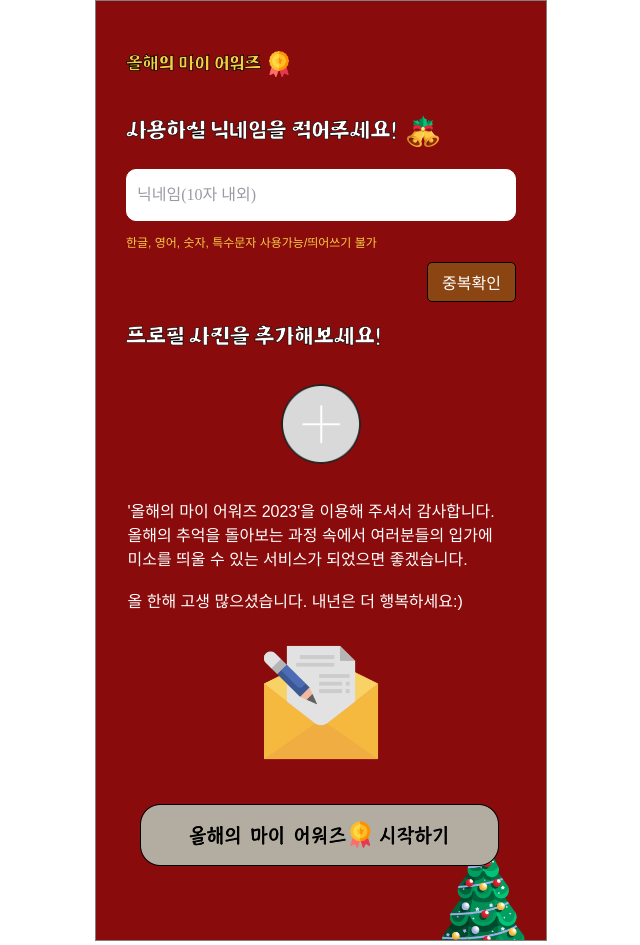
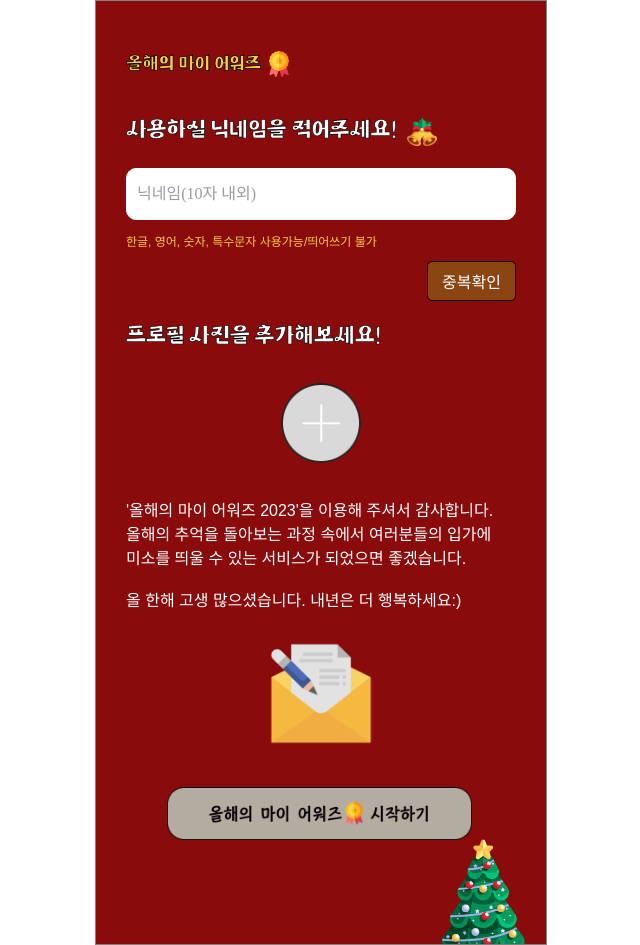
Before and after one commit to 2023-my-awards/2023-MY-AWARDS-FRONT-v2, a React (Vite) app: page /setprofile in a window 1280 px wide. Shown: the whole page, without its empty margins (319-959 px from the left). Built offline with nearby package versions, Linux system fonts and the light colour scheme; a web font is replaced by a local one.

Commit message:
Design: 프로필 세팅 페이지 디자인 최적화

```diff
--- a/src/css/SetProfile.css
+++ b/src/css/SetProfile.css
@@ -1,12 +1,17 @@
 #setprofile {
+  padding: 0px 30px 30px 30px;
   background-image: url("/public/images/setprofile_bg.png");
   background-size: cover;
   background-repeat: no-repeat;
   background-position: center;
-  width: 100%;
+
   height: cover;
   margin: 0;
   /* body의 margin 제거 */
+}
+
+#logo-wrapper {
+  margin-left: -30px;
 }
 
 #content {
@@ -15,7 +20,6 @@
   color: #ffffff;
   text-align: left;
   margin-top: 20px;
-  margin-left: 30px;
   -webkit-text-stroke: 0.6px #000;
 }
 
@@ -26,23 +30,21 @@
   font-weight: 400;
   line-height: normal;
   -webkit-text-stroke: 0.015cm black;
-  margin-left: 30px;
   cursor: pointer;
 }
 
 #bell {
   width: 7.5%;
   height: auto;
+  margin-bottom: -10px;
   margin-left: 10px;
-  margin-bottom: -10px;
 }
 
 #inputbox {
   display: flex;
   align-items: center;
   margin-top: 10px;
-  margin-left: 30px;
-  margin-right: 30px;
+
 }
 
 #input {
@@ -63,7 +65,11 @@
   font-family: "CinemaB", sans-serif;
   font-size: 12px;
   color: #f7cc44;
-  margin-left: 30px;
+
+}
+
+#check-box {
+  margin-right: -30px;
 }
 
 #photo {
@@ -79,10 +85,8 @@
   font-family: "CinemaL", sans-serif;
   color: #ffffff;
   font-size: 16px;
-  margin-left: 7%;
   margin-top: 30px;
   margin-bottom: 30px;
-  width: 85%;
 }
 
 @media (min-width: 320px) and (max-width: 400px) {
--- a/src/pages/SetProfile.jsx
+++ b/src/pages/SetProfile.jsx
@@ -1,12 +1,12 @@
-import React, { useState } from "react";
-import { useNavigate } from "react-router-dom";
-import API from "../api/api";
-import Logo from "../components/Logo";
-import "../css/SetProfile.css";
-import styled from "styled-components";
-import CheckButton from "../components/CheckButton";
-import CheckModal from "../components/CheckModal";
-import StartButton from "../components/StartButton";
+import React, { useState } from 'react';
+import { useNavigate } from 'react-router-dom';
+import API from '../api/api';
+import Logo from '../components/Logo';
+import '../css/SetProfile.css';
+import styled from 'styled-components';
+import CheckButton from '../components/CheckButton';
+import CheckModal from '../components/CheckModal';
+import StartButton from '../components/StartButton';
 
 const PhotoButton = styled.button`
   background: none;
@@ -18,14 +18,14 @@ const PhotoButton = styled.button`
 `;
 
 const SetProfile = () => {
-  const [inputValue, setInputValue] = useState(""); // 입력된 값 상태
+  const [inputValue, setInputValue] = useState(''); // 입력된 값 상태
   const [isModalVisible, setIsModalVisible] = useState(false); // 모달 표시 여부 상태
   const [isSuccess, setIsSuccess] = useState(false); // 성공 여부 상태
   const [isProfileSelected, setIsProfileSelected] = useState(false);
 
   const navigate = useNavigate();
 
-  const handleInputChange = (e) => {
+  const handleInputChange = e => {
     setIsModalVisible(false); // 입력값 변경 시 모달 숨김
     setInputValue(e.target.value);
   };
@@ -35,7 +35,7 @@ const SetProfile = () => {
     // 여기에서 닉네임 중복 확인 로직을 구현
     try {
       // 예를 들어, 서버에서 닉네임 중복을 확인하는 요청을 보냅니다.
-      const response = await API.post("/api/user/check_nickname", {
+      const response = await API.post('/api/user/check_nickname', {
         nickname: inputValue,
       });
 
@@ -48,7 +48,7 @@ const SetProfile = () => {
       }
     } catch (error) {
       // 오류 처리
-      console.error("서버 요청 오류:", error);
+      console.error('서버 요청 오류:', error);
       setIsSuccess(false); // 서버 요청 오류 시도 실패 모달 표시
     }
 
@@ -56,34 +56,34 @@ const SetProfile = () => {
     setIsModalVisible(true);
   };
 
-  const handleKeyPress = (e) => {
+  const handleKeyPress = e => {
     // 수정: 띄어쓰기 방지
-    if (e.key === " ") {
+    if (e.key === ' ') {
       e.preventDefault();
     }
   };
 
   const isCheckButtonEnabled =
-    inputValue.trim() !== "" &&
+    inputValue.trim() !== '' &&
     inputValue.length >= 1 &&
     inputValue.length <= 10 &&
-    !inputValue.includes(" ");
+    !inputValue.includes(' ');
 
   const handleImageUpload = () => {
     // 파일 선택 input 클릭
-    const fileInput = document.getElementById("fileInput");
+    const fileInput = document.getElementById('fileInput');
     fileInput.click();
   };
 
-  const handleFileInputChange = (e) => {
+  const handleFileInputChange = e => {
     const selectedImage = e.target.files[0]; // 선택된 이미지 파일
 
     // 이미지를 화면에 미리 보여주는 코드
     if (selectedImage) {
       const reader = new FileReader();
-      reader.onload = (e) => {
+      reader.onload = e => {
         // 선택된 이미지를 미리 보여줄 이미지 요소에 설정
-        const photoImage = document.getElementById("photo");
+        const photoImage = document.getElementById('photo');
         photoImage.src = e.target.result;
 
         // 프로필 선택 완료로 설정
@@ -95,42 +95,44 @@ const SetProfile = () => {
 
   const handleStartButtonClick = async () => {
     try {
-      if (inputValue.trim() !== "" && isSuccess) {
-        const fileInput = document.getElementById("fileInput");
+      if (inputValue.trim() !== '' && isSuccess) {
+        const fileInput = document.getElementById('fileInput');
         const selectedImage = fileInput.files[0];
 
         // 이미지가 선택된 경우에만 업로드 수행
 
         const formData = new FormData();
-        formData.append("nickname", inputValue);
+        formData.append('nickname', inputValue);
         if (selectedImage) {
-          formData.append("profile_image", selectedImage);
+          formData.append('profile_image', selectedImage);
         }
-        const response = await API.post("/api/user/register", formData, {
+        const response = await API.post('/api/user/register', formData, {
           headers: {
-            "Content-Type": "multipart/form-data",
+            'Content-Type': 'multipart/form-data',
           },
         });
 
         if (response.data) {
-          console.log("회원가입 성공!");
+          console.log('회원가입 성공!');
           // 여기에서 추가적인 작업 수행 (예: 로그인 처리 등)
 
           // 회원가입 성공 시 api/board로 이동
-          navigate("/mainpage");
+          navigate('/mainpage');
         } else {
-          console.log("회원가입 실패:", response.data.message);
+          console.log('회원가입 실패:', response.data.message);
           // 실패에 대한 처리 로직 추가
         }
       }
     } catch (error) {
-      console.error("서버 요청 오류:", error);
+      console.error('서버 요청 오류:', error);
     }
   };
 
   return (
     <div id="setprofile">
-      <Logo />
+      <div id="logo-wrapper">
+        <Logo />
+      </div>
       <p id="content">
         사용하실 닉네임을 적어주세요!
         <img id="bell" src="images/bell.png" alt="bell" />
@@ -146,11 +148,13 @@ const SetProfile = () => {
           maxLength={10} // 수정: 최대 길이 10
         />
       </div>
-      <p id="notice">한글, 영어, 숫자, 특수문자 사용가능/띄어쓰기 불가</p>
-      <CheckButton
-        onClick={handleCheckButtonClick}
-        isButtonEnabled={isCheckButtonEnabled}
-      />
+      <p id="notice">한글, 영어, 숫자, 특수문자 사용가능/띄어쓰기 불가</p>{' '}
+      <div id="check-box">
+        <CheckButton
+          onClick={handleCheckButtonClick}
+          isButtonEnabled={isCheckButtonEnabled}
+        />
+      </div>
       <CheckModal show={isModalVisible} isSuccess={isSuccess} />
       <p id="content">프로필 사진을 추가해보세요!</p>
       <div itemID="inputbox">
@@ -159,7 +163,7 @@ const SetProfile = () => {
           id="fileInput"
           accept="image/*"
           onChange={handleFileInputChange}
-          style={{ display: "none" }}
+          style={{ display: 'none' }}
         />
         <PhotoButton onClick={handleImageUpload}>
           <div id="pi_container">
@@ -180,7 +184,7 @@ const SetProfile = () => {
       </div>
       <img id="letter" src="images/letter.png" alt="letter" />
       <StartButton
-        isEnabled={inputValue.trim() !== "" && isSuccess}
+        isEnabled={inputValue.trim() !== '' && isSuccess}
         onClick={handleStartButtonClick}
       />
     </div>
```
